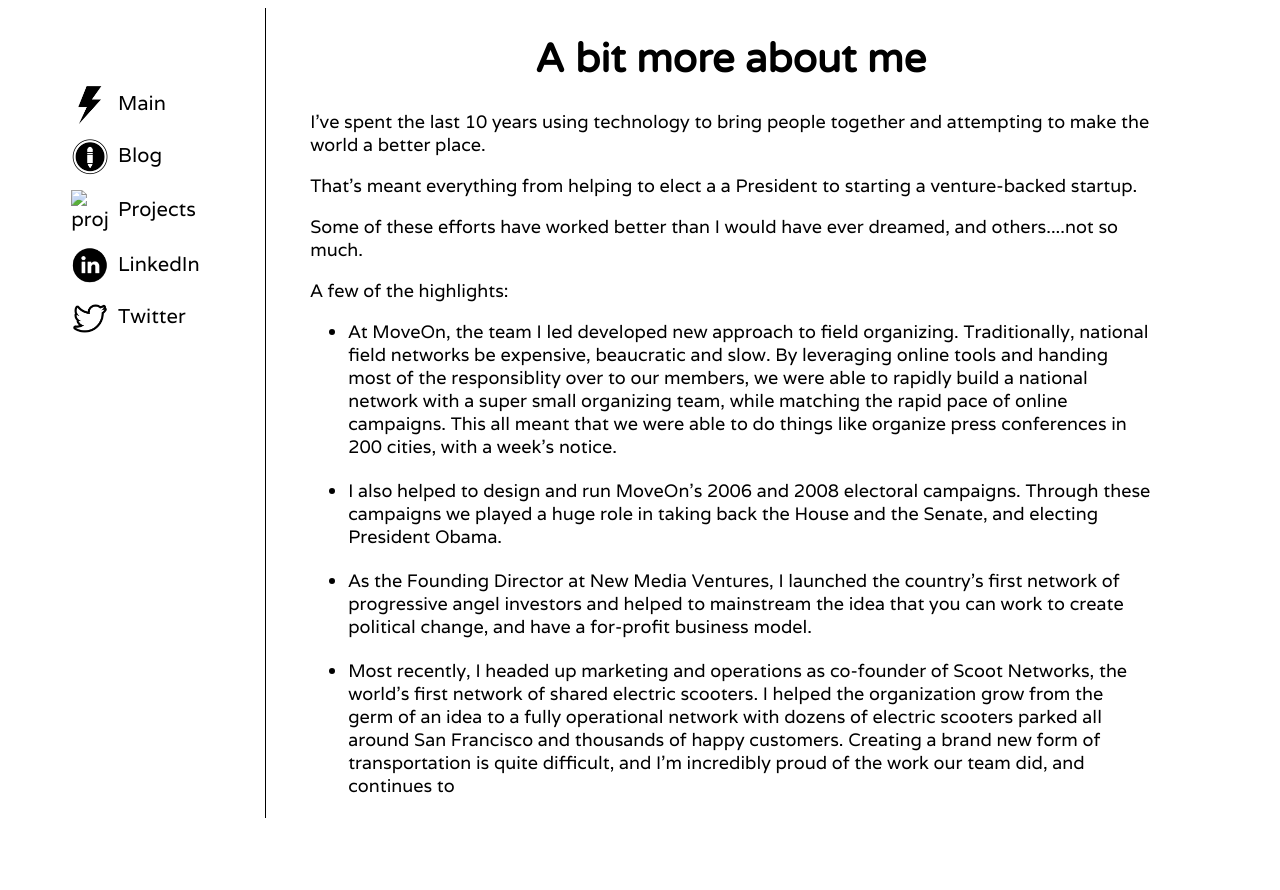
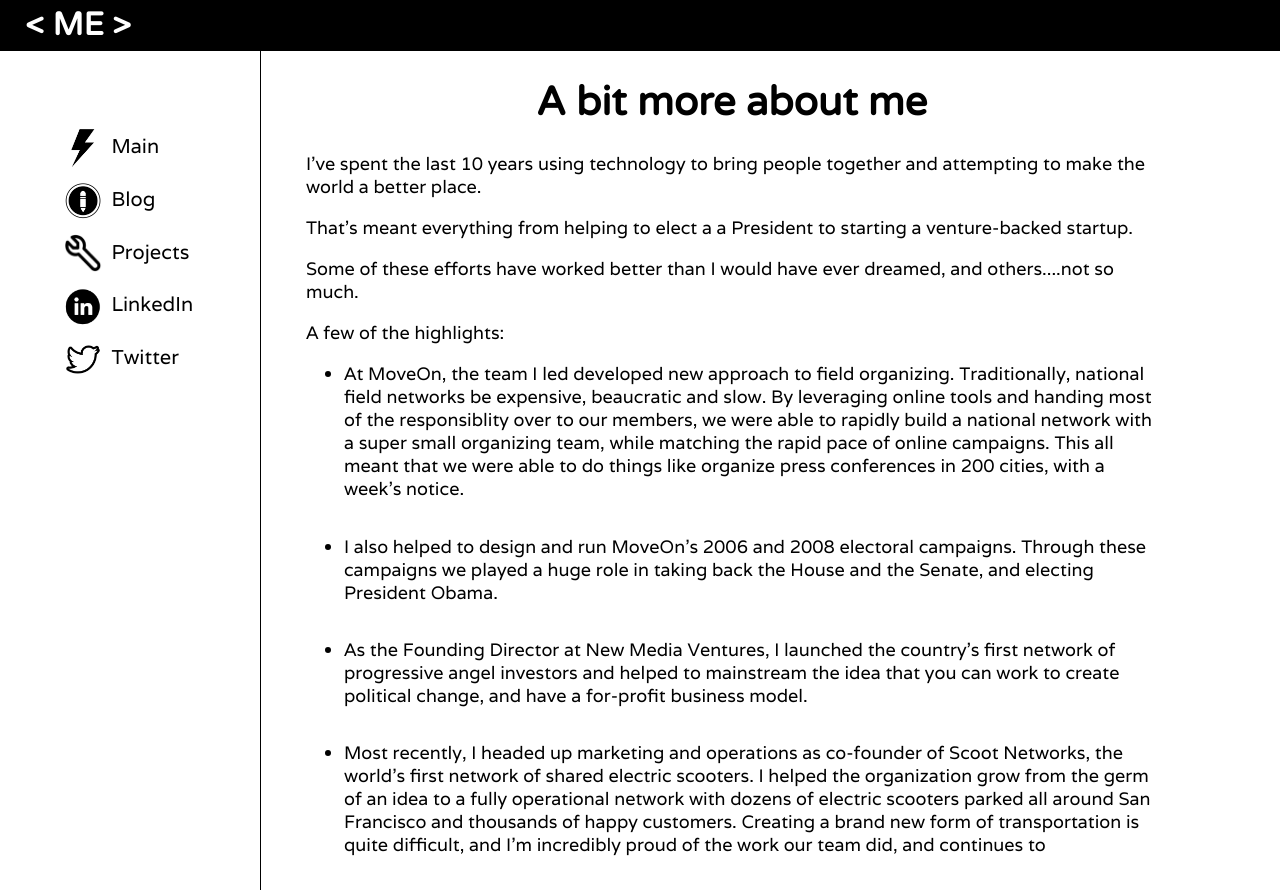
Before and after one commit to mattewing/simple-personal-page, a plain HTML site: page about.html in a window 1280 px wide. Before the commit the page ends 826 px from the top, so only its background shows below. Drawn offline with nearby package versions, Linux system fonts and the light colour scheme.

Commit message:
nag toggle added

```diff
--- a/about.html
+++ b/about.html
@@ -8,9 +8,17 @@
   <link rel="shortcut icon" href="/favicon.ico" type="image/x-icon">
 <link rel="icon" href="/favicon.ico" type="image/x-icon">
 
+<script src="http://code.jquery.com/jquery-1.10.2.js"></script>
 </head>
 
 <body>
+
+<!--Header menu bar for mobile-->
+<header>
+
+<h1>&lt; ME &gt;</h1>
+
+</header>
 
 <!--Nav bar-->
 <div class = "nav_wrapper">
@@ -36,7 +44,7 @@
 
 	<div class ="icon">
 	<a href="projects.html">
-	<img src="assets/wrench2.png" alt="projects">
+	<img src="assets/wrench.png" alt="projects">
 	<span class="nav_text">Projects</span>
 	</a>
 	</div>
@@ -86,5 +94,12 @@
 
 </div>
 
+<script>
+//Nav toggle, triggered by menu click
+$('header').click(function() {
+	$('.nav_wrapper').toggle();
+})
+
+</script>
 </body>
 </html>
--- a/sub_page.css
+++ b/sub_page.css
@@ -1,3 +1,22 @@
+/* Header */
+
+header{
+
+	background: black;
+	display:inline-block;
+	height: 10%;
+	width: 100%;
+	color: white;
+	cursor: pointer;
+	text-align: left;
+	margin: 0%
+}
+header h1{
+	margin-top: .5%;
+	margin-bottom: .5%;
+	margin-left: 2%;
+}
+
 /* Nav Bar */
 .nav_wrapper{
 	display: inline-block;
@@ -58,12 +77,18 @@ nav .icon{
 
 li{
 	margin-left:5%;
-	margin-bottom: 2.5%;
+	margin-bottom: 4%;
 	font-size: 18px;
 }
 
 /* Mobile*/
 @media all and (max-width: 600px) {
+
+	/*header
+	header{
+		display:inline-block;
+	}
+*/
 	.nav_text{
 		display: none;
 	}
@@ -113,12 +138,6 @@ li{
 /* End of Mobile*/
 
 
-html, body{
-
-}
-
-
-
 .container a{
 	text-decoration: none;
 	color: #336699;
@@ -138,5 +157,8 @@ body, a{
 h1{
 	font-family: 'Varela Round', sans-serif;
 	font-weight: 800;
+}
 
+body{
+	margin: 0%
 }
```
